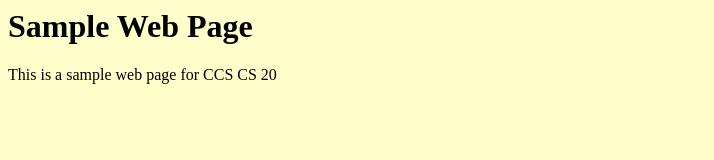
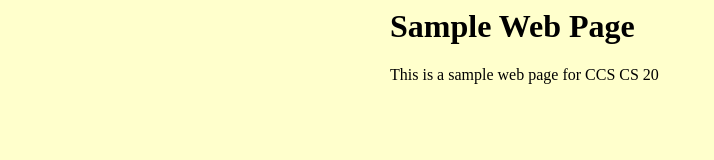
Before and after one commit to ucsb-ccs-cs20-s18/0410-Alanna, a plain HTML site: page index.html in a window 1280 px wide. Shown: the whole page, without its empty margins (0-714 px from the left). Drawn offline with Linux system fonts and the light colour scheme.

Commit message:
Update site.css

```diff
--- a/site.css
+++ b/site.css
@@ -1,7 +1,9 @@
 
 body   {
-  background-color: #ffffcc
-
+  background-color: #ffffcc;
+  width: 500px;
+  margin-left: auto;
+  margin-right:auto;
 
 
 
```
